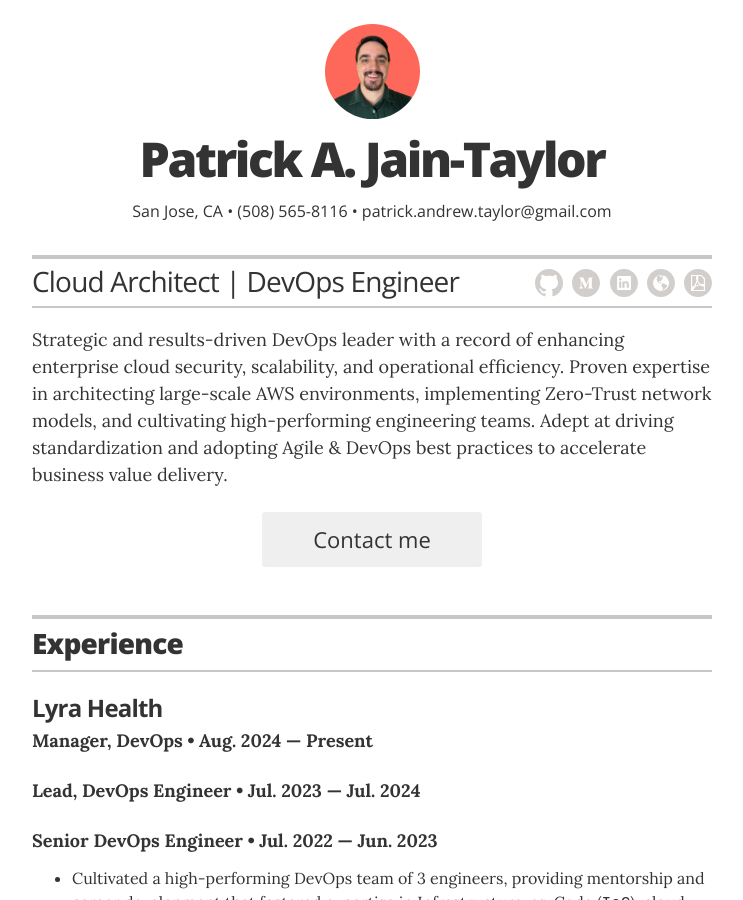
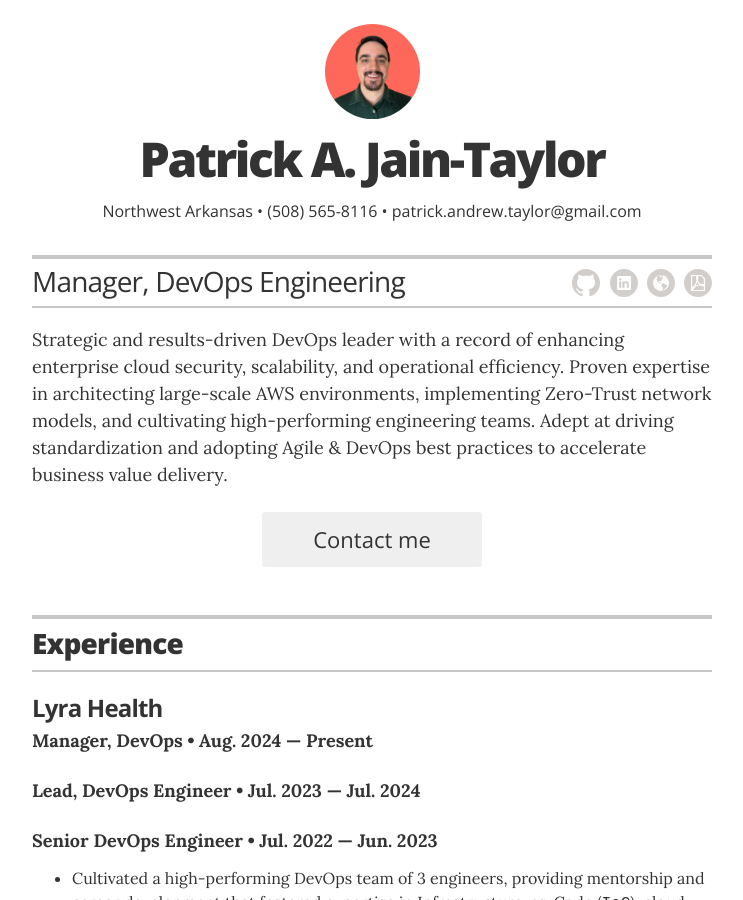
Before and after one commit to patrick-andrew-jain-taylor/resume, a Jekyll site: the page built from index.html, in a window 1280 px wide and 900 px high. Shown: the whole window, without its empty margins (268-1011 px from the left). Built offline with Jekyll 4.4.1, drawn with Linux system fonts in a browser that asks for light colours.

Commit message:
fix: config

```diff
--- a/_config.yml
+++ b/_config.yml
@@ -11,16 +11,16 @@ sass:
 # Resume settings
 resume_avatar:                  "true"
 resume_name:                    "Patrick A. Jain-Taylor"
-resume_title:                   "Cloud Architect | DevOps Engineer"
+resume_title:                   "Manager, DevOps Engineering"
 
 # used for the contact button in _layouts/resume.html
 resume_contact_email:           "patrick.andrew.taylor@gmail.com"
 
 # the next two items are used for schema itemprops in _layouts/resume.html
 resume_contact_telephone:       "(508) 565-8116"
-resume_contact_address:         "San Jose, CA"
+resume_contact_address:         "Northwest Arkansas"
 
-resume_header_contact_info:     "San Jose, CA • (508) 565-8116 • patrick.andrew.taylor@gmail.com"
+resume_header_contact_info:     "Northwest Arkansas • (508) 565-8116 • patrick.andrew.taylor@gmail.com"
 display_header_contact_info:    "true"
 
 resume_header_intro: "<p>Strategic and results-driven DevOps leader with a record of enhancing enterprise cloud security, scalability, and operational efficiency. Proven expertise in architecting large-scale AWS environments, implementing Zero-Trust network models, and cultivating high-performing engineering teams. Adept at driving standardization and adopting Agile & DevOps best practices to accelerate business value delivery.</p>"
@@ -50,7 +50,7 @@ resume_social_links:
   # resume_twitter_url:           "https://twitter.com/pjaintaylor"
   resume_linkedin_url:          "https://www.linkedin.com/in/pjaintaylor"
   resume_website_url:           "https://github.com/patrick-andrew-jain-taylor/resume"
-  resume_medium_url:            "https://medium.com/@pjaintaylor"
+  # resume_medium_url:            "https://medium.com/@pjaintaylor"
   resume_pdf_url:               "https://github.com/patrick-andrew-jain-taylor/resume/raw/pdf/webpage/resume.pdf"
 resume_print_social_links:      true
 
```
